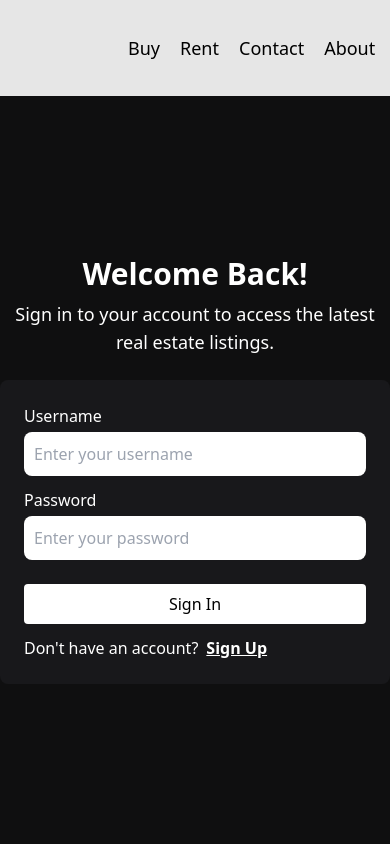
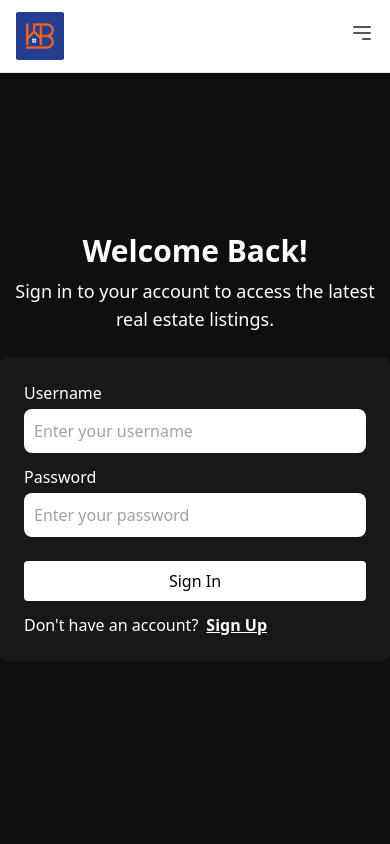
Before and after one commit to HarshitBakrania/HB-Realty, a React (Vite) app in the folder client/: page /signin in a window 390 px wide. Shown: the top 844 px of the page. Built offline with nearby package versions, Linux system fonts and the light colour scheme; no server answers.

Commit message:
navbar fixed for mobile view

```diff
--- a/client/src/components/NavBar.jsx
+++ b/client/src/components/NavBar.jsx
@@ -1,4 +1,4 @@
-import { useContext, useEffect } from "react";
+import { useContext, useEffect, useState } from "react";
 import { AuthContext } from "../context/AuthContext";
 import { useNavigate } from "react-router-dom";
 import { NavBarButtons, MessageIcon } from "./icons/icons";
@@ -9,20 +9,29 @@ export default function NavBar() {
   const navigate = useNavigate();
   const { currentUser } = useContext(AuthContext);
   const { notification } = useNotificationStore();
+  const [mobileMenuOpen, setMobileMenuOpen] = useState(false);
 
   useEffect(() => {
     console.log("Current notification count: ", notification);
   }, [notification]);
 
   return (
-    <div className="flex justify-between px-32 py-6 bg-navbar-color items-center">
+    <nav className="bg-white shadow-md w-full border-b border-gray-200">
+      <div className="container mx-auto px-4 py-3 flex justify-between items-center text-center">
+        {/* Logo */}
         <div>
           <a href="/" onClick={() => navigate("/")}>
-          <img src={logo} className="w-12 h-12 hover:cursor-pointer rounded-sm" alt="logo"/>
+            <img
+              src={logo}
+              className="w-12 h-12 hover:cursor-pointer rounded-sm"
+              alt="logo"
+            />
           </a>
         </div>
-      <div>
-        <div className="flex justify-end space-x-5 cursor-pointer flex-row">
+
+        {/* Desktop Menu */}
+        <div className="hidden md:flex">
+          <div className="flex justify-end space-x-5 cursor-pointer">
             <NavBarButtons
               label="Buy"
               onClick={() => {
@@ -50,6 +59,83 @@ export default function NavBar() {
             )}
           </div>
         </div>
+
+        {/* Mobile Menu Button */}
+        <div className="md:hidden">
+          <button
+            className="text-gray-600 focus:outline-none"
+            onClick={() => {
+              setMobileMenuOpen(!mobileMenuOpen);
+            }}
+          >
+            <svg
+              className="w-6 h-6"
+              fill="none"
+              stroke="currentColor"
+              viewBox="0 0 24 24"
+              xmlns="http://www.w3.org/2000/svg"
+            >
+              <path
+                strokeLinecap="round"
+                strokeLinejoin="round"
+                strokeWidth={2}
+                d="M4 6h16M4 12h16m-7 6h7"
+              />
+            </svg>
+          </button>
         </div>
+      </div>
+
+      {/* Mobile Menu */}
+      {mobileMenuOpen && (
+        <div className="md:hidden">
+          <div className="flex flex-col items-end space-y-2 px-4 pb-4 bg-white shadow-lg">
+            <NavBarButtons
+              label="Buy"
+              onClick={() => {
+                setMobileMenuOpen(false);
+                navigate("/list?type=buy");
+              }}
+            />
+            <NavBarButtons
+              label="Rent"
+              onClick={() => {
+                setMobileMenuOpen(false);
+                navigate("/list?type=rent");
+              }}
+            />
+            <NavBarButtons label="Contact" />
+            <NavBarButtons label="About" />
+            {currentUser ? (
+              <>
+                <NavBarButtons
+                  label={"Profile"}
+                  onClick={() => {
+                    setMobileMenuOpen(false);
+                    navigate("/user");
+                  }}
+                />
+                <div
+                  onClick={() => {
+                    setMobileMenuOpen(false);
+                    navigate("/user/messages");
+                  }}
+                >
+                  <MessageIcon notificationCount={notification} />
+                </div>
+              </>
+            ) : (
+              <NavBarButtons
+                label="Login"
+                onClick={() => {
+                  setMobileMenuOpen(false);
+                  navigate("/signin");
+                }}
+              />
+            )}
+          </div>
+        </div>
+      )}
+    </nav>
   );
 }
```
Lines whose indentation alone changed are shown as unchanged.
